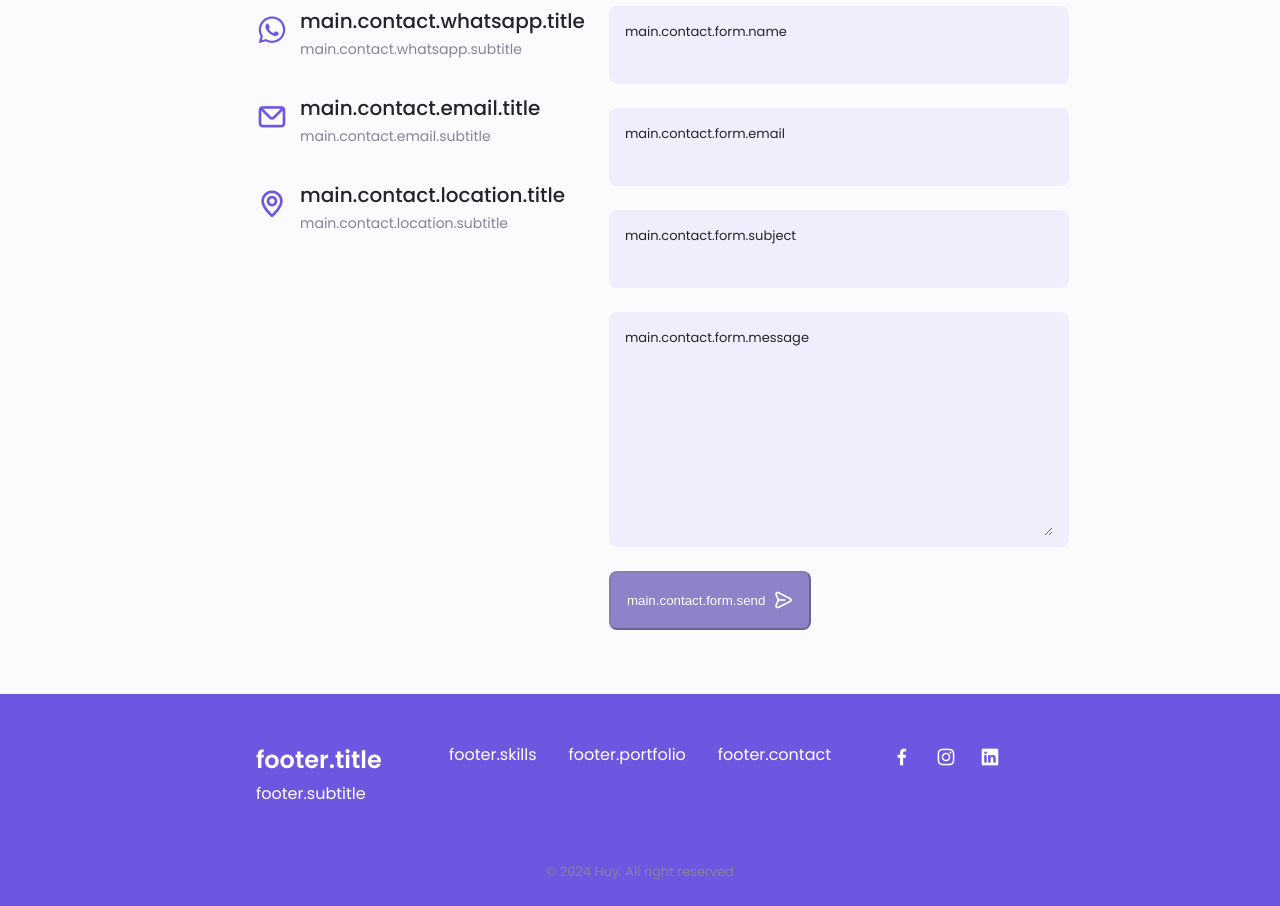
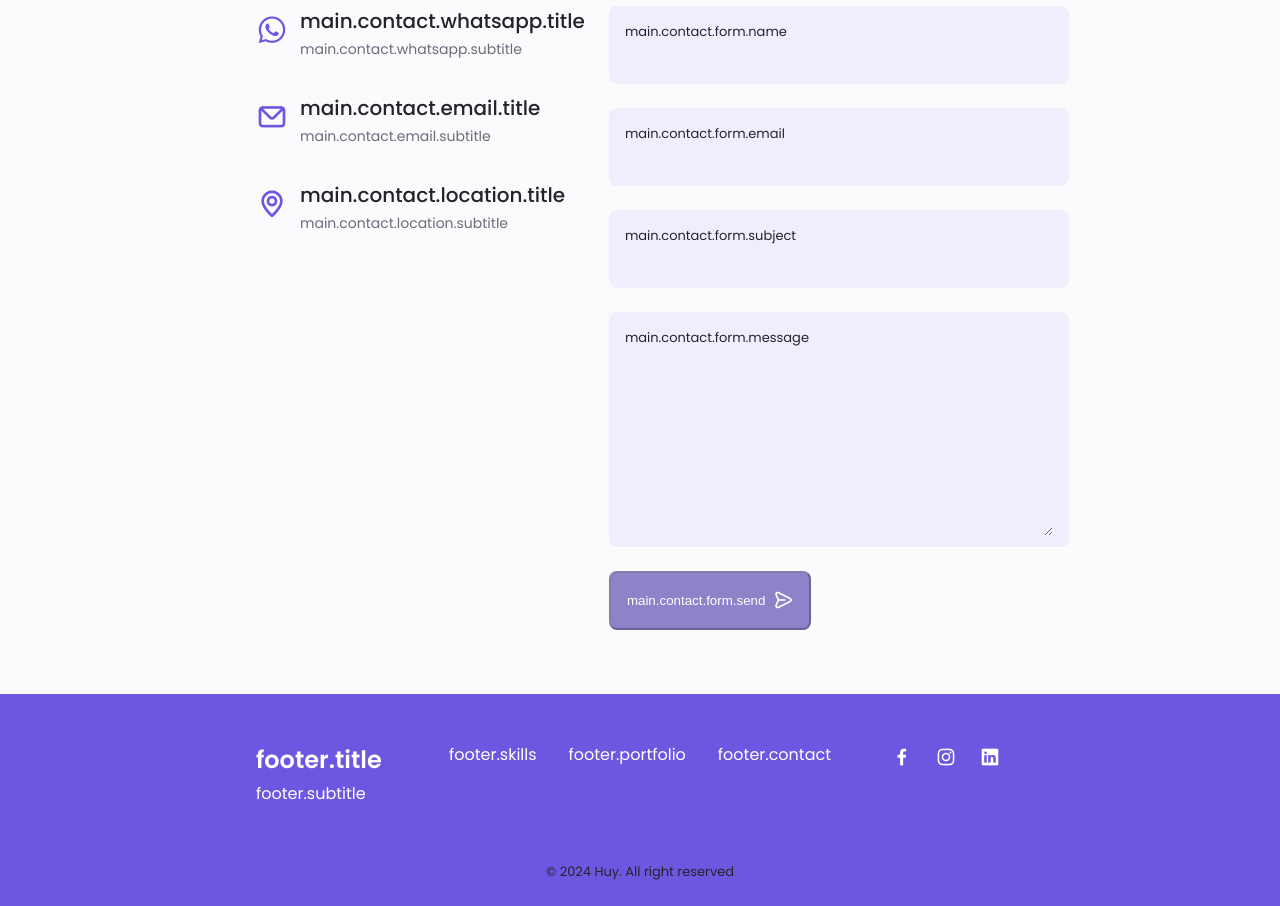
Before and after one commit to huyahoo/portfolio-ui, a Vue app: page / in a window 1280 px wide. Shown: the part 3300-4206 px from the top of the page. Built offline with nearby package versions, Linux system fonts and the light colour scheme.

Commit message:
update footer text color to white

```diff
--- a/src/assets/styles/custom.scss
+++ b/src/assets/styles/custom.scss
@@ -11,7 +11,7 @@
   --first-color-lighter: hsl(var(--hue-color), 92%, 85%);
   --title-color: hsl(var(--hue-color), 8%, 15%);
   --text-color: hsl(var(--hue-color), 8%, 45%);
-  --text-color-light: hsl(var(--hue-color), 8%, 55%);
+  --text-color-light: hsl(var(--hue-color), 8%, 45%);
   --input-color: hsl(var(--hue-color), 70%, 96%);
   --body-color: hsl(var(--hue-color), 60%, 99%);
   --container-color: #fff;
--- a/src/views/Footer.vue
+++ b/src/views/Footer.vue
@@ -119,7 +119,7 @@
       & .footer__copy {
         font-size: var(--smaller-font-size);
         text-align: center;
-        color: var(--text-color-light);
+        color: var(--title-color);
       }
     }
   }
```
